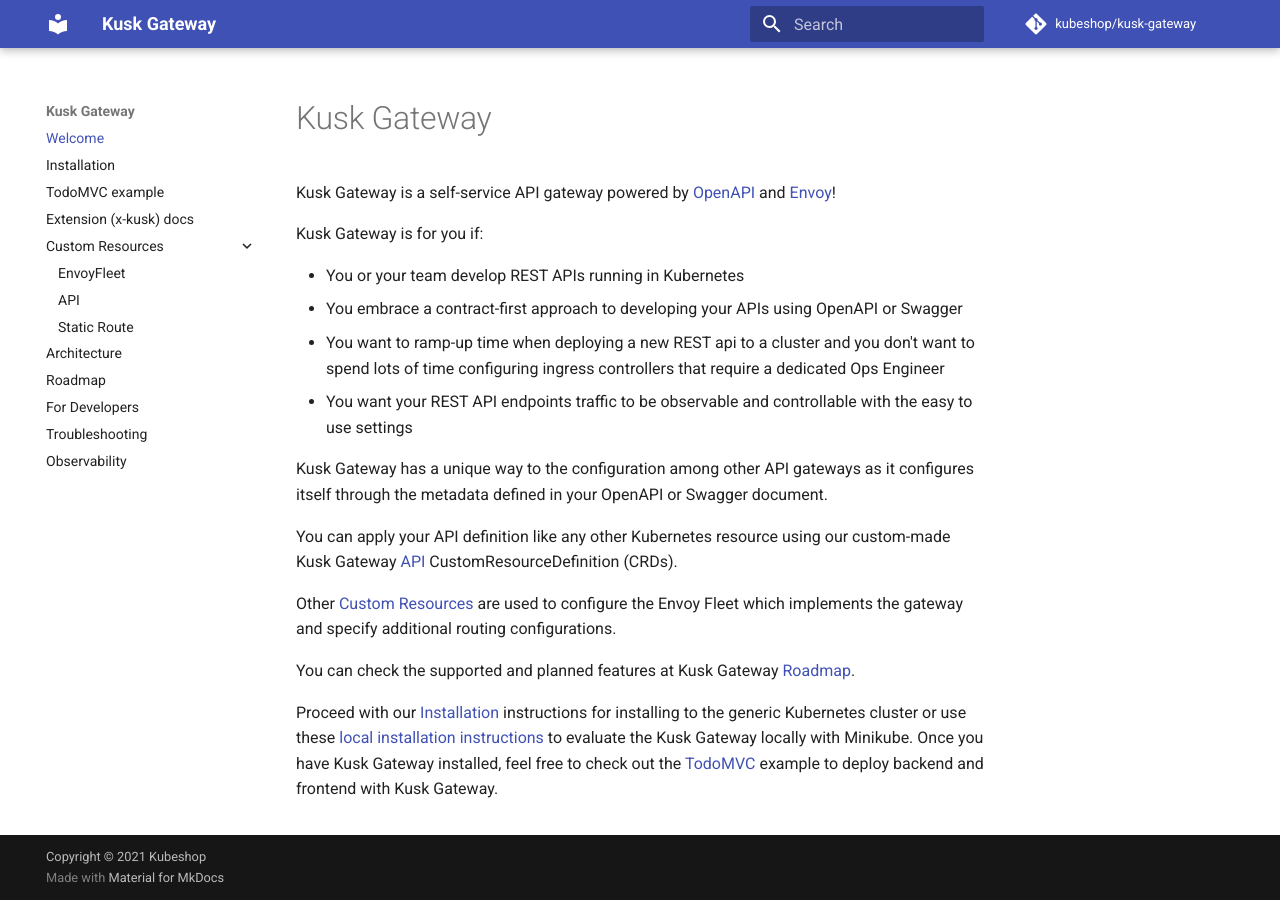
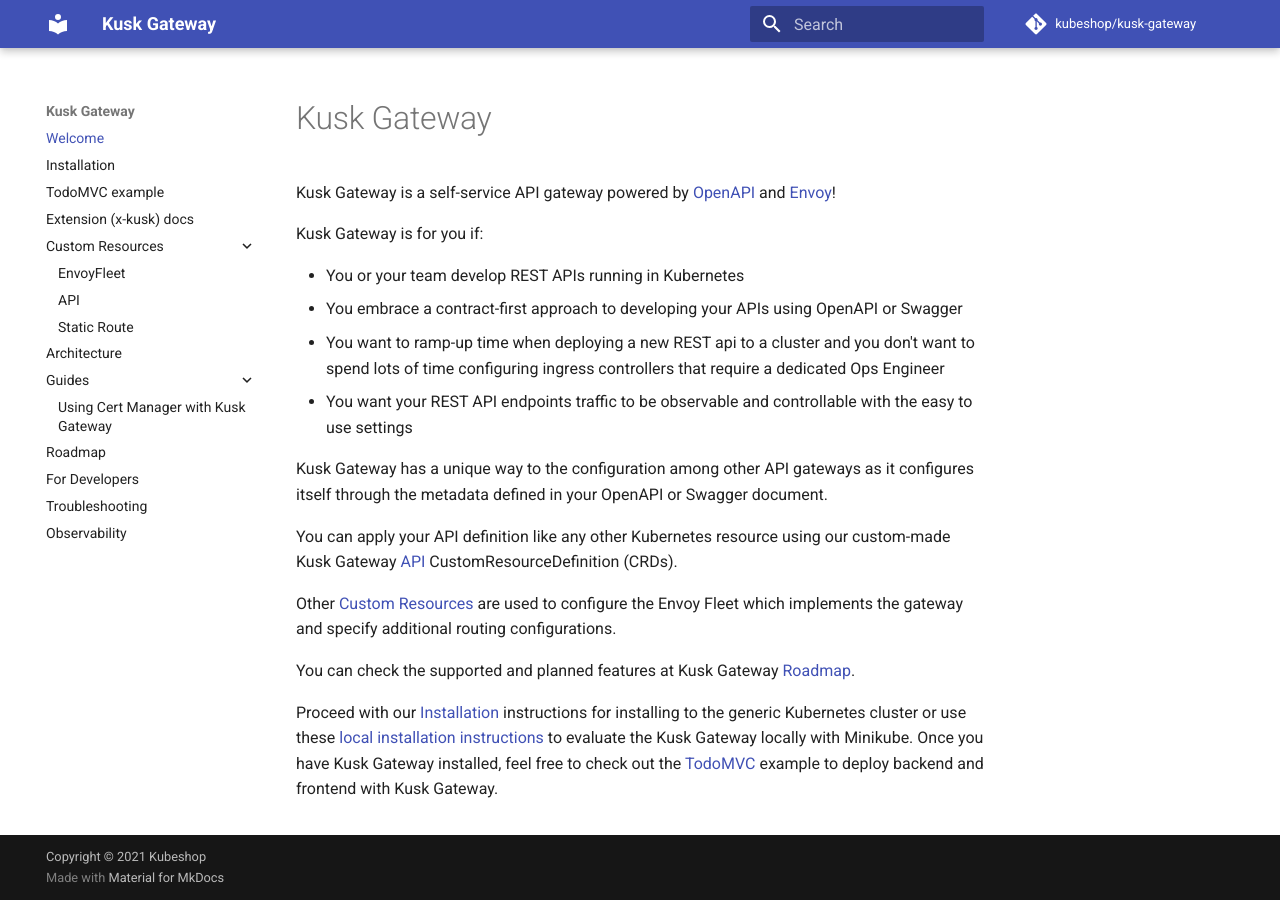
Before and after one commit to kubeshop/kusk-gateway, an MkDocs documentation site: the page built from docs/index.md, in a window 1280 px wide. Built offline with MkDocs 1.6.1 and Material for MkDocs 9.7.7, drawn with Linux system fonts in a browser that asks for light colours; comment, search, counter and statistics services are not loaded.

Commit message:
add cert manager doc to sidebar

```diff
--- a/mkdocs.yml
+++ b/mkdocs.yml
@@ -24,6 +24,8 @@
     - 'API': customresources/api.md
     - 'Static Route': customresources/staticroute.md
   - Architecture: arch.md
+  - 'Guides':
+      - 'Using Cert Manager with Kusk Gateway': cert-manager.md
   - Roadmap: roadmap.md
   - For Developers: development.md
   - Troubleshooting: troubleshooting.md
```
